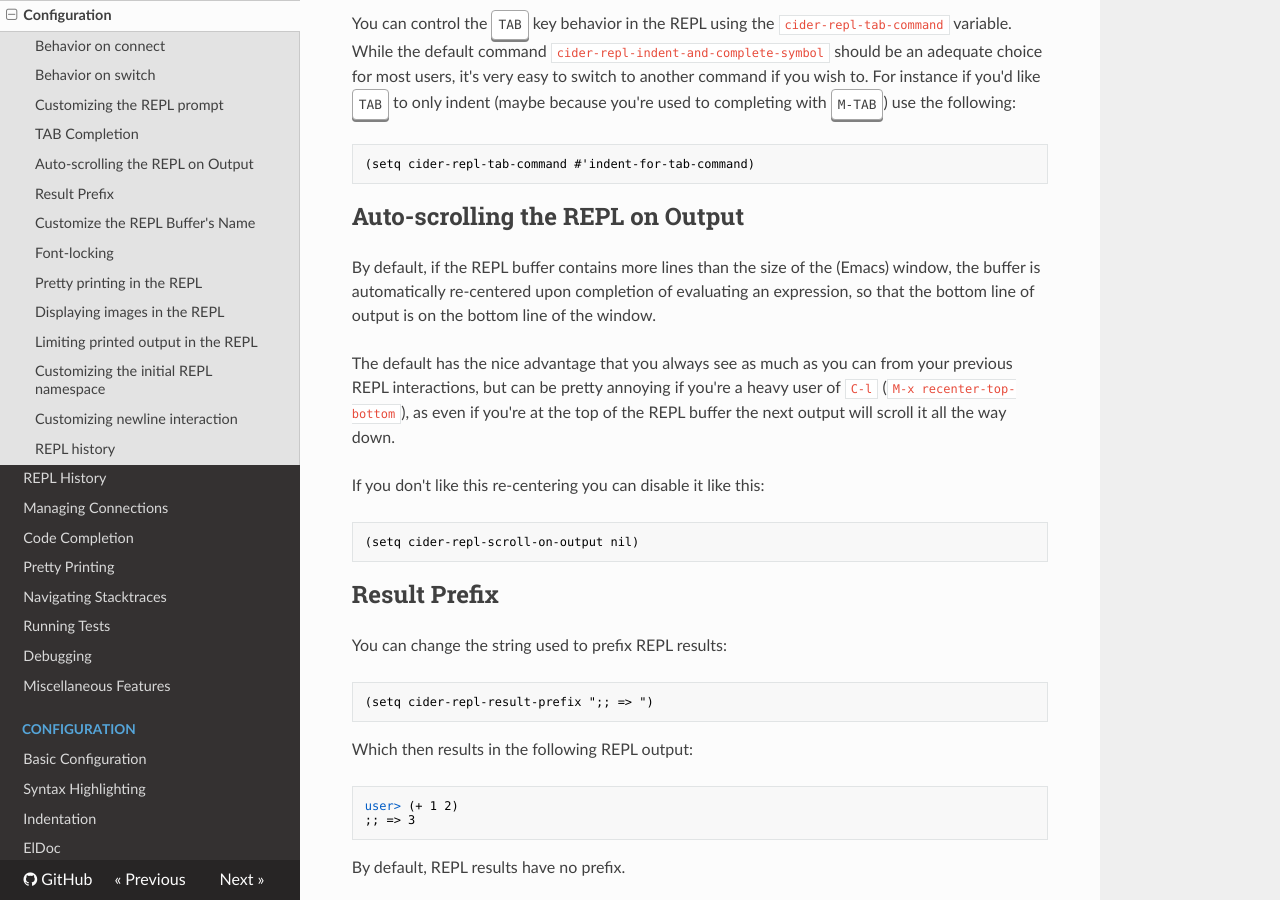
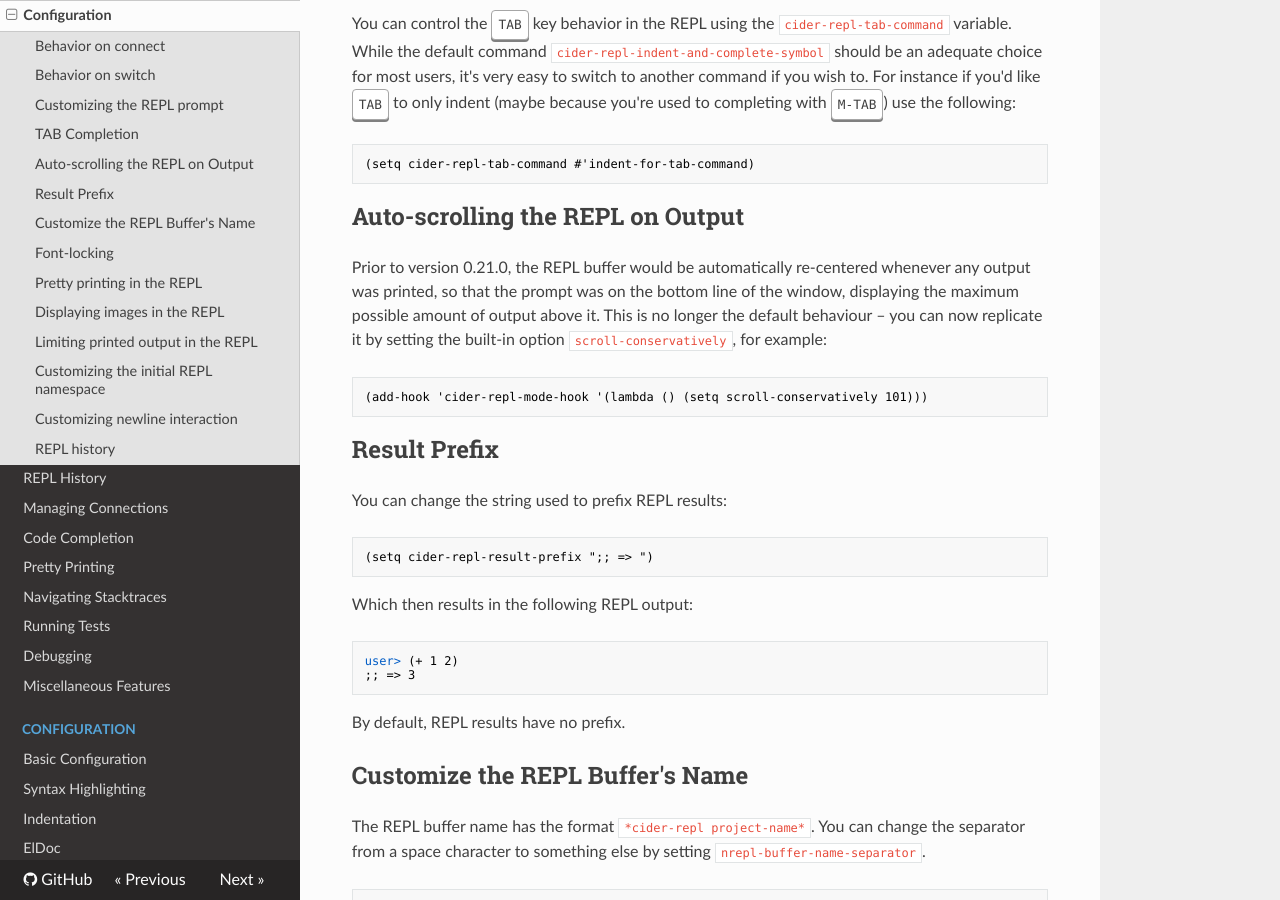
Before and after one commit to clojure-emacs/cider, an MkDocs documentation site: the page built from doc/repl/configuration.md, in a window 1280 px wide and 900 px high, scrolled down 1446 px. Built offline with MkDocs 1.6.1, drawn with Linux system fonts in a browser that asks for light colours; nearby versions of some CDN libraries; old or Windows-style settings are respelled for this version of MkDocs.

Commit message:
Remove recentering logic from cider-repl.el
The behaviour of setting cider-repl-scroll-on-output to t is the same as setting
scroll-conservatively to 101. Document this, and remove both the option and its
associated logic.

This results in a dramatic performance improvement in the REPL.

````diff
--- a/doc/repl/configuration.md
+++ b/doc/repl/configuration.md
@@ -84,21 +84,14 @@ following:
 
 ## Auto-scrolling the REPL on Output
 
-By default, if the REPL buffer contains more lines than the size of the
-(Emacs) window, the buffer is automatically re-centered upon
-completion of evaluating an expression, so that the bottom line of
-output is on the bottom line of the window.
-
-The default has the nice advantage that you always see as much as you
-can from your previous REPL interactions, but can be pretty annoying
-if you're a heavy user of `C-l` (`M-x recenter-top-bottom`), as even
-if you're at the top of the REPL buffer the next output will scroll it all
-the way down.
-
-If you don't like this re-centering you can disable it like this:
+Prior to version 0.21.0, the REPL buffer would be automatically re-centered
+whenever any output was printed, so that the prompt was on the bottom line of
+the window, displaying the maximum possible amount of output above it. This is
+no longer the default behaviour – you can now replicate it by setting the
+built-in option `scroll-conservatively`, for example:
 
 ```el
-(setq cider-repl-scroll-on-output nil)
+(add-hook 'cider-repl-mode-hook '(lambda () (setq scroll-conservatively 101)))
 ```
 
 ## Result Prefix
````
Also changed, not shown: 1 other file.
